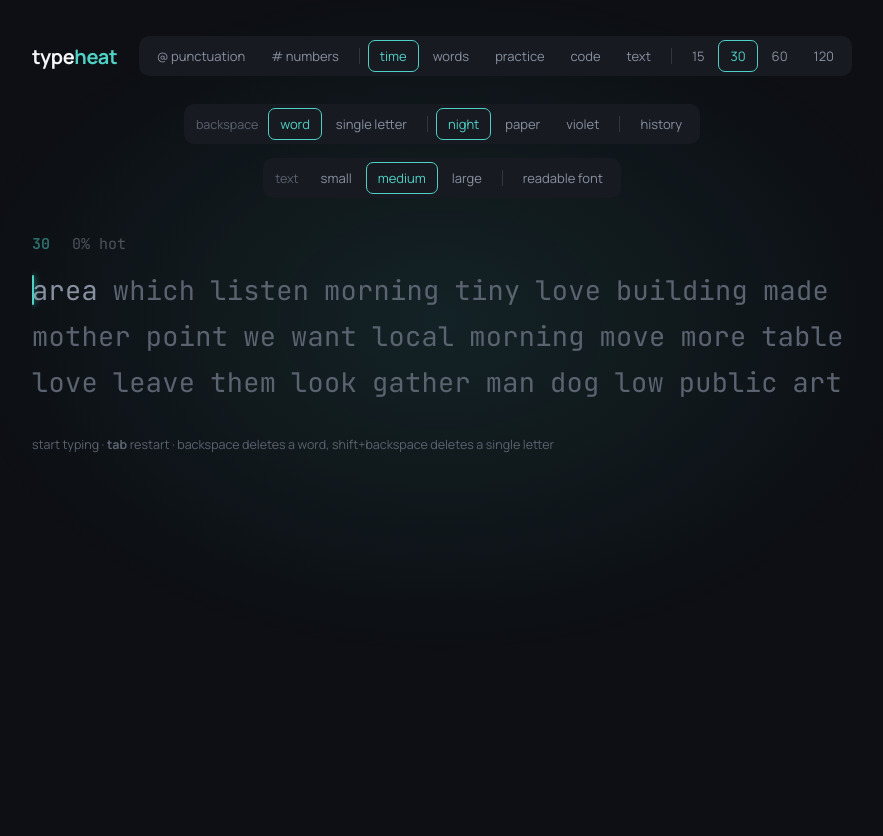
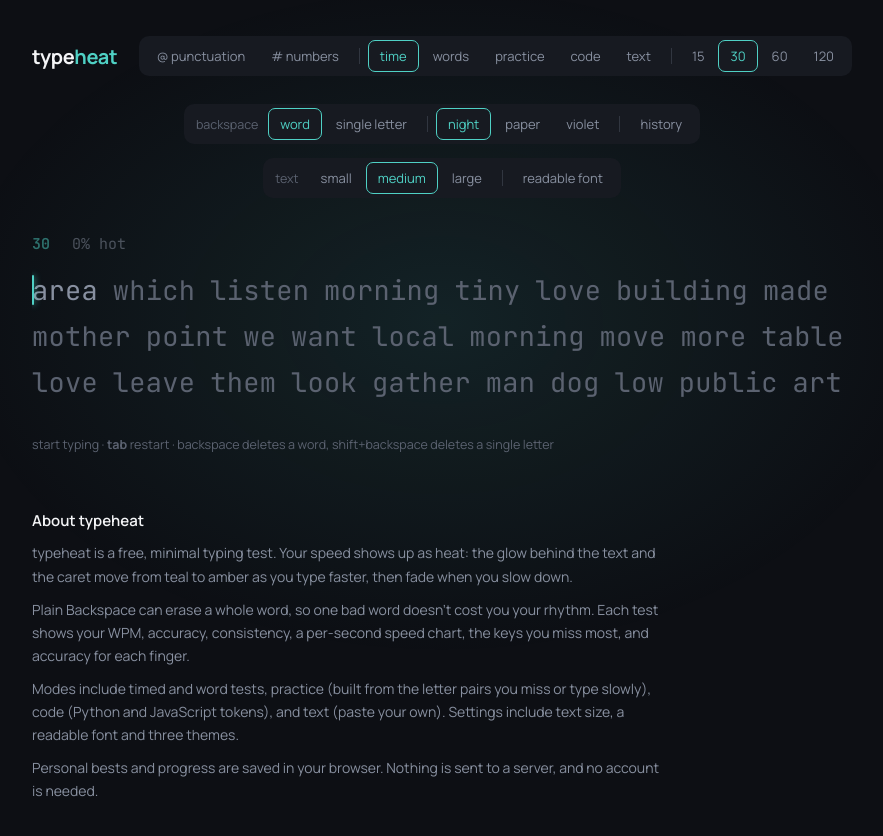
Before and after one commit to Sabyasachi-Kashyap/typeheat, a React (Vite) app: page / in a window 1280 px wide. Shown: the whole page, without its empty margins (198-1081 px from the left). Before the commit the page ends 800 px from the top, so only its background shows below. Built offline with nearby package versions, Linux system fonts and the light colour scheme.

Commit message:
Add About section to App component
Added an 'About' section explaining the features and functionality of typeheat.

```diff
--- a/src/App.jsx
+++ b/src/App.jsx
@@ -340,6 +340,13 @@ export default function TypingTest(){
           {result.pairs.length>0&&<button className="b" style={{padding:"10px 20px",fontSize:14}} onClick={()=>set({mode:"practice",amount:25})}>practice weak pairs</button>}
         </div>
       </div>}
+      <section aria-label="About typeheat" style={{marginTop:56,fontSize:14,lineHeight:1.65,color:"var(--mid)",maxWidth:640,opacity:running?0:1,transition:"opacity .25s"}}>
+        <h2 style={{fontSize:15,color:"var(--fg)",fontWeight:600,margin:"0 0 8px"}}>About typeheat</h2>
+        <p style={{margin:"0 0 10px"}}>typeheat is a free, minimal typing test. Your speed shows up as heat: the glow behind the text and the caret move from teal to amber as you type faster, then fade when you slow down.</p>
+        <p style={{margin:"0 0 10px"}}>Plain Backspace can erase a whole word, so one bad word doesn't cost you your rhythm. Each test shows your WPM, accuracy, consistency, a per-second speed chart, the keys you miss most, and accuracy for each finger.</p>
+        <p style={{margin:"0 0 10px"}}>Modes include timed and word tests, practice (built from the letter pairs you miss or type slowly), code (Python and JavaScript tokens), and text (paste your own). Settings include text size, a readable font and three themes.</p>
+        <p style={{margin:0}}>Personal bests and progress are saved in your browser. Nothing is sent to a server, and no account is needed.</p>
+      </section>
     </div>
   </div>;
 }
```
